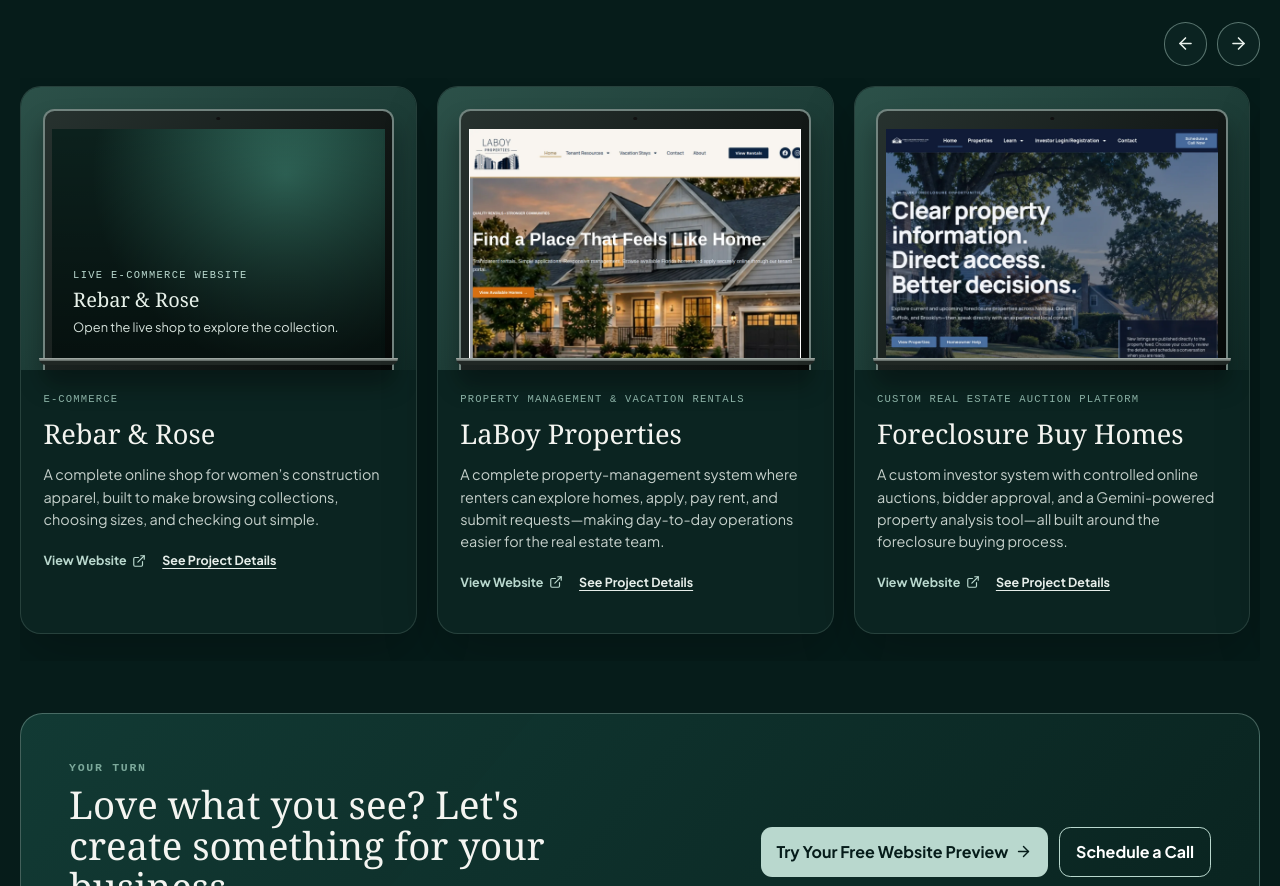
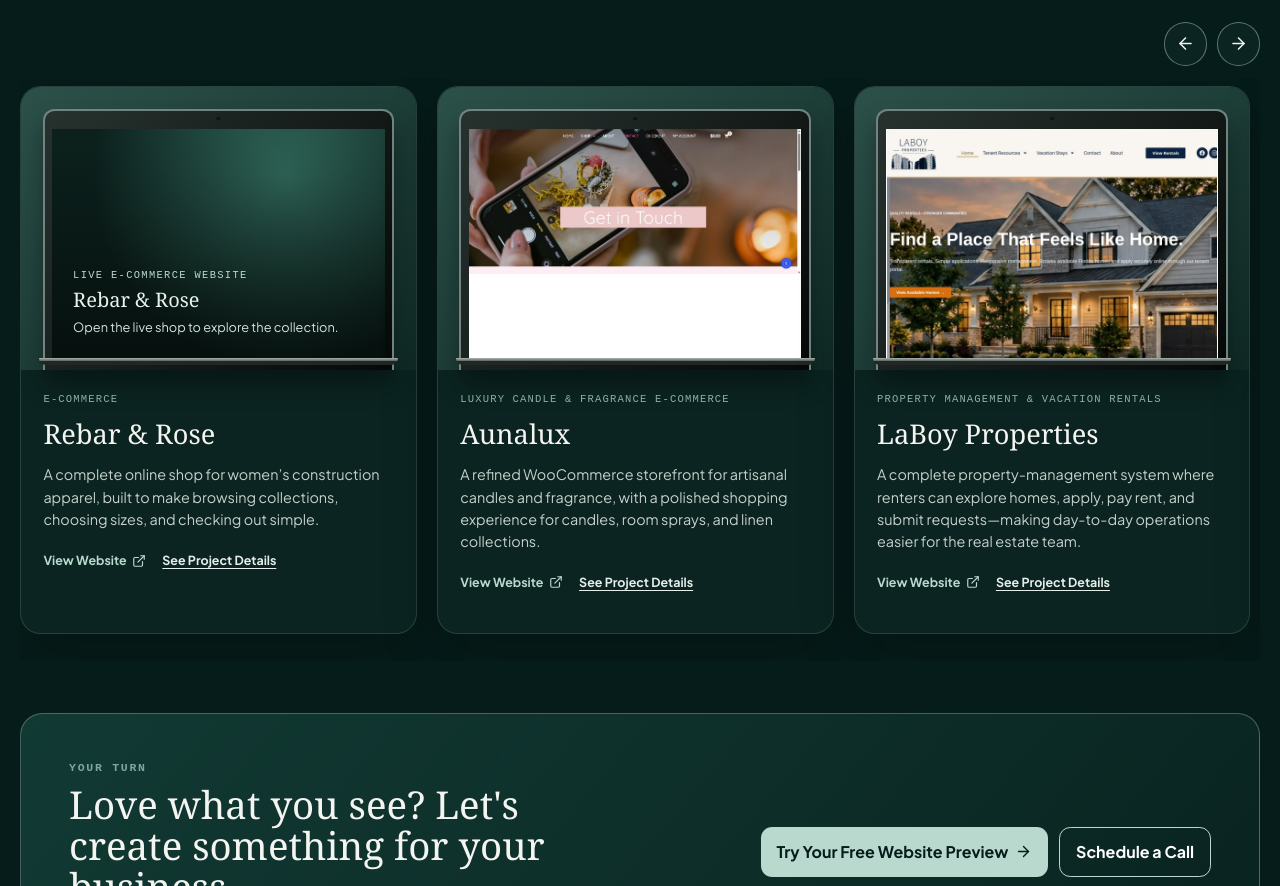
Before and after one commit to ivapbj/The-Ivana-Collective-Website, a React (Vite) app: page / in a window 1280 px wide. Shown: the part 1900-2786 px from the top of the page. Built offline with nearby package versions, Linux system fonts and the light colour scheme.

Commit message:
Add Aunalux screenshot to portfolio and case study

```diff
--- a/src/components/PortfolioShowcase.tsx
+++ b/src/components/PortfolioShowcase.tsx
@@ -16,6 +16,7 @@ type PortfolioProject = {
 
 const projects: PortfolioProject[] = [
   { name: "Rebar & Rose", category: "E-commerce", description: "A complete online shop for women’s construction apparel, built to make browsing collections, choosing sizes, and checking out simple.", url: "https://rebarandrose.com", unavailable: true },
+  { name: "Aunalux", category: "Luxury candle & fragrance e-commerce", description: "A refined WooCommerce storefront for artisanal candles and fragrance, with a polished shopping experience for candles, room sprays, and linen collections.", url: "https://aunalux.com/", image: "/images/portfolio/aunalux-contact.webp", imageAlt: "Aunalux website contact page with a warm candlelit product photograph and rose-colored heading", imageFit: "contain" },
   { name: "LaBoy Properties", category: "Property management & vacation rentals", description: "A complete property-management system where renters can explore homes, apply, pay rent, and submit requests—making day-to-day operations easier for the real estate team.", url: "https://laboyproperties.com", image: "/images/portfolio/laboy-properties.webp", imageAlt: "Full LaBoy Properties homepage showing a residential rental home", imageFit: "contain" },
   { name: "Foreclosure Buy Homes", category: "Custom real estate auction platform", description: "A custom investor system with controlled online auctions, bidder approval, and a Gemini-powered property analysis tool—all built around the foreclosure buying process.", url: "https://foreclosurebuyhomes.com", image: "/images/portfolio/foreclosure-buy-homes.webp", imageAlt: "Foreclosure Buy Homes homepage showing the investor auction platform" },
   { name: "Legacy Economic Development", category: "Community & nonprofit", description: "A clear resource hub that helps local entrepreneurs find grants, workshops, and one-on-one business support without getting lost in the details.", url: "https://legacyedc.org", image: "/images/agency-economic-mockup.png", imageAlt: "Legacy Economic Development homepage" },
--- a/src/components/ProjectImage.tsx
+++ b/src/components/ProjectImage.tsx
@@ -10,6 +10,7 @@ interface ProjectImageProps {
 export const ProjectImage: React.FC<ProjectImageProps> = ({ project, className, style }) => {
   const candidateFallbacks: Record<string, string[]> = {
     "aunalux": [
+      "/images/portfolio/aunalux-contact.webp",
       "/images/aunalux-mockup.png",
       "/images/aunalux-mockup.jpeg",
       "/images/aunalux-mockup.jpg",
--- a/src/data.ts
+++ b/src/data.ts
@@ -113,8 +113,8 @@ export const PROJECTS_DATA: Project[] = [
       "Fluid mobile-first product & cart checkout",
       "Seasonal catalog layout"
     ],
-    imageName: "aunalux_mockup",
-    imageUrl: "/images/aunalux-mockup.png",
+    imageName: "aunalux_contact_screenshot",
+    imageUrl: "/images/portfolio/aunalux-contact.webp",
     websiteUrl: "https://aunalux.com/",
     accentColor: "#C98A9B"
   },
--- a/src/pages/WorkPage.css
+++ b/src/pages/WorkPage.css
@@ -20,6 +20,7 @@
 .work-laptop-lid{position:relative;background:linear-gradient(135deg,#414946,#101715 38%,#272f2d);padding:2.2% 2% 2.8%;border-radius:14px 14px 4px 4px;border:1px solid #7a8580;box-shadow:inset 0 0 0 2px #111817}
 .work-laptop-camera{position:absolute;top:1%;left:50%;width:5px;height:5px;background:#030505;border:1px solid #65716c;border-radius:50%;transform:translateX(-50%)}
 .work-laptop-screen{aspect-ratio:16/10;display:flex;align-items:center;justify-content:center;background:#101a17;overflow:hidden}
+.work-laptop-screen--wide{aspect-ratio:1366/599}
 .work-image-holder{width:100%;height:100%;display:flex;align-items:center;justify-content:center}
 .work-missing-image{padding:1rem;color:#e1eee6;font:400 .85rem/1.5 Inter,Arial,sans-serif;text-align:center}
 .work-device-image{display:block;width:100%;height:100%;object-fit:contain;object-position:center}
@@ -54,5 +55,7 @@
  .work-phone-island{position:absolute;z-index:1;top:8px;left:50%;transform:translateX(-50%);width:33%;height:16px;border-radius:20px;background:#080a09}
  .work-phone-caption{display:block;text-align:center;font:400 .7rem/1.5 Inter,Arial,sans-serif;color:#e2ede7;margin-top:1rem}
  .work-device-image{object-fit:contain}
+ .work-device-wrap--landscape .work-laptop{display:block}
+ .work-device-wrap--landscape .work-phone{display:none}
 }
 @media(prefers-reduced-motion:reduce){.work-action{transition:none}}
--- a/src/pages/WorkPage.tsx
+++ b/src/pages/WorkPage.tsx
@@ -27,11 +27,11 @@ function DeviceImage({ project }: { project: Project }) {
 
 function DeviceDisplay({ project }: { project: Project }) {
   return (
-    <div className="work-device-wrap">
+    <div className={`work-device-wrap ${project.id === "aunalux" ? "work-device-wrap--landscape" : ""}`}>
       <div className="work-laptop" aria-label={`Desktop image of ${project.client}`}>
         <div className="work-laptop-lid">
           <div className="work-laptop-camera" />
-          <div className="work-laptop-screen">
+          <div className={`work-laptop-screen ${project.id === "aunalux" ? "work-laptop-screen--wide" : ""}`}>
             <DeviceImage project={project} />
           </div>
         </div>
```
Also changed, not shown: public/images/portfolio/aunalux-contact.webp (added).
